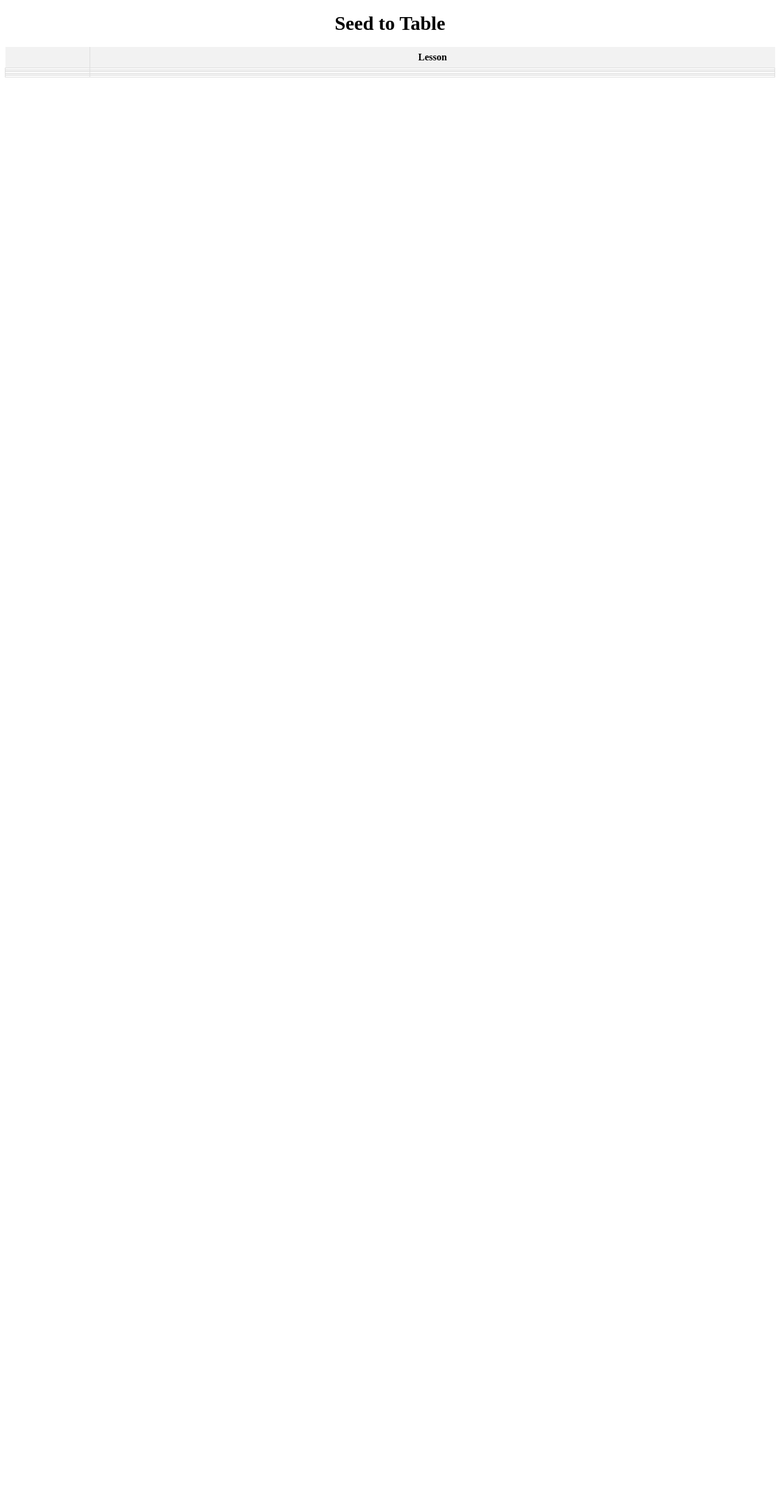
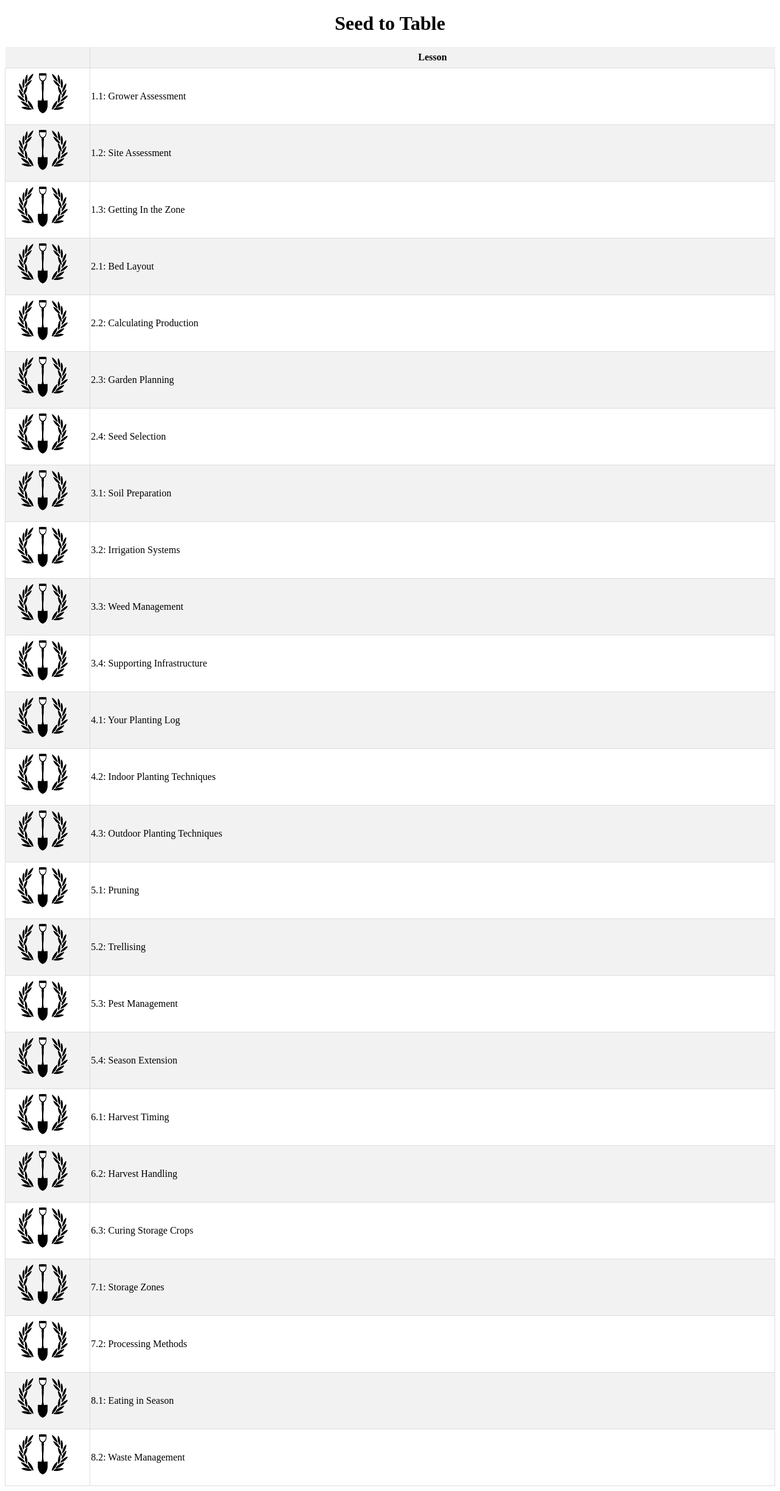
Before and after one commit to Narcolapser/bullet_journaling, a Flask app: page /seed_to_table in a window 1280 px wide. Shown: the whole page at 61% size. Before the commit the page ends 127 px from the top, so only its background shows below. Run offline with Flask 3, Linux system fonts and the light colour scheme; lists and menus that the app fills with data are empty.

Commit message:
All done! Lets get compiling.

```diff
--- a/main.py
+++ b/main.py
@@ -94,7 +94,33 @@ app.add_url_rule('/health_cookie','health_cookie',
                  build_sectional_icon_list('Health Cookie Experiments', [f'Try {i}' for i in range(6)],2,'notebook.png'))
 
 columns = [('','10'),('Lesson',90)]
-rows = ['1.1','1.2','1.3','2.1','2.2']
+rows = [('<img src="/static/vegetable academy.png"/>',i) for i in [
+    '1.1: Grower Assessment',
+    '1.2: Site Assessment',
+    '1.3: Getting In the Zone',
+    '2.1: Bed Layout',
+    '2.2: Calculating Production',
+    '2.3: Garden Planning',
+    '2.4: Seed Selection',
+    '3.1: Soil Preparation',
+    '3.2: Irrigation Systems',
+    '3.3: Weed Management',
+    '3.4: Supporting Infrastructure',
+    '4.1: Your Planting Log',
+    '4.2: Indoor Planting Techniques',
+    '4.3: Outdoor Planting Techniques',
+    '5.1: Pruning',
+    '5.2: Trellising',
+    '5.3: Pest Management',
+    '5.4: Season Extension',
+    '6.1: Harvest Timing',
+    '6.2: Harvest Handling',
+    '6.3: Curing Storage Crops',
+    '7.1: Storage Zones',
+    '7.2: Processing Methods',
+    '8.1: Eating in Season',
+    '8.2: Waste Management'
+]]
 app.add_url_rule('/seed_to_table','seed_to_table',build_table('Seed to Table',columns,rows))
 
 # Exercise
--- a/templates/table.html
+++ b/templates/table.html
@@ -17,7 +17,6 @@
       }
 
       td {
-        text-align: center;
         vertical-align: middle;
         height: {{height}}px;
         border: 1px solid #ddd;
@@ -58,11 +57,7 @@
         {% for row in rows %}
         <tr style="height: {{height}}px;">
           {% for column in columns %}
-            {% if loop.index == 0 %}
-              <td>{{row}}</td>
-            {% else %}
-              <td></td >
-            {% endif %}
+            <td>{{row[loop.index-1]|safe}}</td>
           {% endfor %}
         </tr>
         {% endfor %}
```
Also changed, not shown: static/phone.jpg, static/vegetable academy.png (added).
